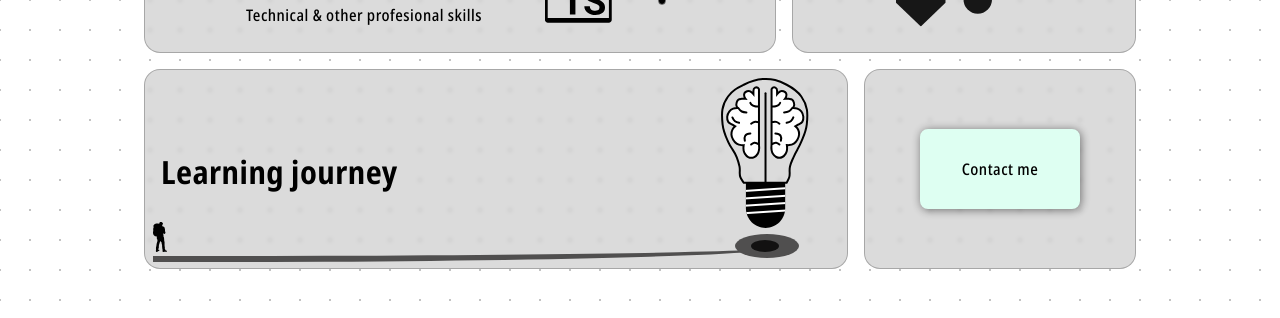
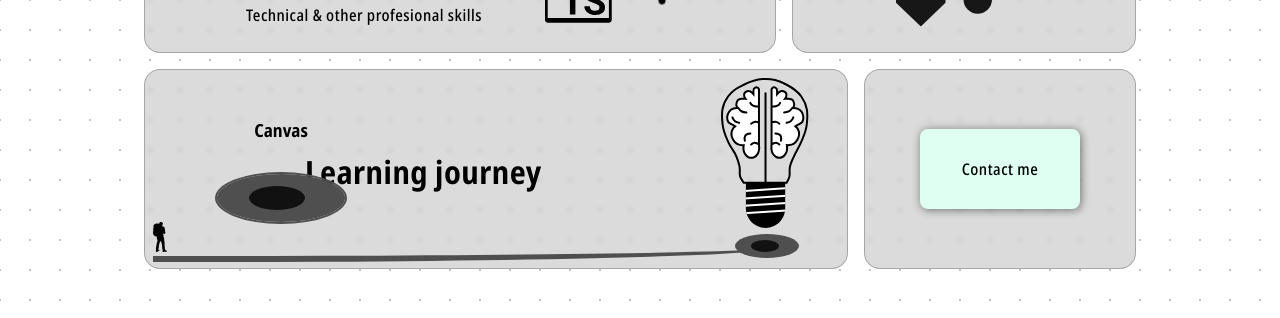
Before and after one commit to mBrossois/portfolio-bento, a Vue app: page / in a window 1280 px wide. Shown: the part 420-738 px from the top of the page. Built offline with nearby package versions, Linux system fonts and the light colour scheme.

Commit message:
added POI component

```diff
--- a/src/components/AppGrid.vue
+++ b/src/components/AppGrid.vue
@@ -7,7 +7,7 @@ import SectionProject from '@/components/sections/SectionProject.vue'
 import SectionExperience from '@/components/sections/SectionExperience.vue'
 import SectionLearning from '@/components/sections/SectionLearning.vue'
 import SectionContact from '@/components/sections/SectionContact.vue'
-import { Section } from '@/constants'
+import { section } from '@/constants'
 import SectionSkills from '@/components/sections/SectionSkills.vue'
 
 const selectedSection = ref(window.location.hash.substring(1))
@@ -40,66 +40,66 @@ onMounted(() => {
             class="grid-row-1-3 grid-col-1-3
                 md-grid-row-1-3 md-grid-col-1-4
                 lg-grid-row-1-4"
-            :name="Section.aboutMe"
+            :name="section.aboutMe"
             :expanded-section="selectedSection"
             @set-selected="setSelectedSection"
         >
-            <SectionAboutMe :is-expanded="selectedSection === Section.aboutMe"/>
+            <SectionAboutMe :is-expanded="selectedSection === section.aboutMe"/>
         </AppGridSection>
 
         <AppGridSection
             class="grid-row-1-3 grid-col-3-6
                 md-gid-row-1-3 md-grid-col-4-8
                 lg-grid-row-1-4 lg-grid-col-4-10"
-            :name="Section.projects"
+            :name="section.projects"
             :expanded-section="selectedSection"
             @set-selected="setSelectedSection"
         >
-            <SectionProject :is-expanded="selectedSection === Section.projects" />
+            <SectionProject :is-expanded="selectedSection === section.projects" />
         </AppGridSection>
 
         <AppGridSection
             class="grid-row-3-6 grid-col-1-6
                 md-grid-row-3-5 md-grid-col-1-8
                 lg-grid-row-4-6 lg-grid-col-1-10"
-            :name="Section.skillSet"
+            :name="section.skillSet"
             :expanded-section="selectedSection"
             @set-selected="setSelectedSection"
         >
-            <SectionSkills :is-expanded="selectedSection === Section.skillSet" />
+            <SectionSkills :is-expanded="selectedSection === section.skillSet" />
         </AppGridSection>
 
         <AppGridSection
             class="grid-row-6-10 grid-col-1-3
                 md-grid-row-1-5 md-grid-col-8-11
                 lg-grid-row-1-6 lg-grid-col-10-15"
-            :name="Section.experience"
+            :name="section.experience"
             :expanded-section="selectedSection"
             @set-selected="setSelectedSection"
         >
-            <SectionExperience :is-expanded="selectedSection === Section.experience" />
+            <SectionExperience :is-expanded="selectedSection === section.experience" />
         </AppGridSection>
 
         <AppGridSection
             class="grid-row-6-8 grid-col-3-6
                 md-grid-row-5-7 md-grid-col-1-7
                 lg-grid-row-6-9 lg-grid-col-1-11"
-            :name="Section.learningJourney"
+            :name="section.learningJourney"
             :expanded-section="selectedSection"
             @set-selected="setSelectedSection"
         >
-            <SectionLearning />
+            <SectionLearning :is-expanded="selectedSection === section.learningJourney"/>
         </AppGridSection>
 
         <AppGridSection
             class="grid__section grid-row-8-10 grid-col-3-6
                 md-grid-row-5-7 md-grid-col-7-11
                 lg-grid-row-6-9 lg-grid-col-11-15"
-            :name="Section.contactMe"
+            :name="section.contactMe"
             :expanded-section="selectedSection"
             @set-selected="setSelectedSection"
         >
-            <SectionContact :is-expanded="selectedSection === Section.contactMe"/>
+            <SectionContact :is-expanded="selectedSection === section.contactMe"/>
         </AppGridSection>
     </div>
 </template>
--- /dev/null
+++ b/src/components/LearningPoi.vue
@@ -0,0 +1,112 @@
+<script setup lang="ts">
+import { status } from '@/constants';
+import AppText from '@/components/AppText.vue';
+import { useTemplateRef } from 'vue';
+type Status = typeof status[keyof typeof status]
+
+defineSlots<{
+    default: string
+}>()
+
+defineProps<{
+    statusPoi: Status
+    description?: string
+}>()
+
+const dialog = useTemplateRef('dialog');
+
+function openDialog() {
+    console.log('click')
+    dialog.value?.show()
+}
+</script>
+
+<template>
+    <div class="poi absolute">
+        <div class="poi__title">
+            <AppText variant="h2">
+                <slot />
+            </AppText>
+        </div>
+        <div class="poi__point relative" @click="openDialog" />
+        <dialog ref="dialog" closedby='any' class="poi__dialog">
+            <AppText variant="span">{{ description }}</AppText>
+        </dialog>
+    </div>
+</template>
+
+<style scoped lang="scss">
+.poi {
+    display: flex;
+    flex-direction: column;
+    align-items: center;
+    gap: 2rem;
+
+    &__point {
+        transition: background-color 300ms ease-in-out;
+
+        width: 4rem;
+        height: 2rem;
+        border-radius: 100%;
+        background-color: var(--foreground-secondary);
+        outline: 2px solid var(--foreground-secondary);
+
+        @media screen and (min-width: $lg) {
+            width: 8rem;
+            height: 3rem;
+        }
+
+        &::after {
+            content: '';
+            transition: background-color 300ms ease-in-out;
+            position: absolute;
+            top: .5rem;
+            left: 1rem;
+            width: 2rem;
+            height: 1rem;
+            border-radius: 100%;
+            background-color: #000000c7;
+
+            @media screen and (min-width: $lg) {
+                width: 3.5rem;
+                height: 1.5rem;
+                left: 2rem;
+                top: .75rem;
+            }
+        }
+
+        &:hover {
+            background-color: var(--background-secondary);
+
+            &::after {
+                background-color: var(--foreground-secondary);
+            }
+        }
+    }
+
+    &__dialog {
+        padding: .5rem;
+        top: 7rem;
+        width: 14rem;
+        translate: -20%;
+        left: 50%;
+        background: unset;
+        border-color: white;
+        border-radius: 10px;
+
+        &::before {
+            content: "";
+            position: absolute;
+            translate: 0 -10px;
+            top: 0;
+            left: 2.2rem;
+            width: 0;
+            height: 0;
+            border-left: 10px solid transparent;
+            border-right: 10px solid transparent;
+            border-bottom: 10px solid white;
+        }
+    }
+}
+
+</style>
--- a/src/components/sections/SectionLearning.vue
+++ b/src/components/sections/SectionLearning.vue
@@ -1,31 +1,58 @@
 <script setup lang="ts">
+import { computed } from 'vue';
 import AppText from '@/components/AppText.vue';
 import ImageLight from '@/components/icons/ImageLight.vue';
 import ImageCharacter from '@/components/icons/ImageCharacter.vue';
+import LearningPoi from '@/components/LearningPoi.vue';
+import { status } from '@/constants';
+
+const props = defineProps<{
+    isExpanded: boolean
+}>()
+
+const learningClass = computed(() => ({
+    expanded: props.isExpanded
+}))
 </script>
 
 <template>
-    <div class="learning">
-        <AppText variant="h1" class="grid__title">Learning journey</AppText>
+    <div class="learning" :class="learningClass">
+        <AppText variant="h1" class="learning__title">Learning journey</AppText>
         <div class="learning__content absolute">
             <div class="learning__content__road absolute" />
             <div class="learning__content__poi absolute" />
             <ImageLight class="learning__content__light absolute" />
             <ImageCharacter class="learning__content__character absolute" />
+            <LearningPoi class="first-poi" :status-poi="status.todo" description="Using canvas to build 2d scenes">Canvas</LearningPoi>
         </div>
     </div>
 </template>
 
 <style lang="scss" scoped>
+.first-poi {
+    left: 4.5rem;
+    top: 3rem;
+}
+
 .learning {
+    transition: padding 300ms ease-in-out;
     width: 100%;
     height: 100%;
 
-    padding-top: 5rem;
-    padding-left: 1rem;
-    text-align: start;
+    padding-top: 1rem;
+    padding-left: 2rem;
 
-    .grid__title {
+    @media screen and (min-width: $md) {
+        padding-top: 2.5rem;
+        padding-left: 3rem;
+    }
+
+    @media screen and (min-width: $lg) {
+        padding-top: 5rem;
+        padding-left: 10rem;
+    }
+
+    &__title {
         width: 6rem;
 
         @media screen and (min-width: $md) {
@@ -139,4 +166,35 @@ import ImageCharacter from '@/components/icons/ImageCharacter.vue';
         }
     }
 }
+
+.expanded.learning {
+    transition: padding 300ms ease-in-out 400ms;
+
+    padding-top: 1rem;
+    padding-left: 2rem;
+
+    .learning {
+        &__title {
+            width: 16rem;
+        }
+
+        &__content {
+            top: 8rem;
+
+            &__light {
+                left: 17rem;
+            }
+
+            &__poi {
+                left: 17.375rem;
+            }
+
+            &__road {
+                left: 8.5rem;
+            }
+        }
+
+    }
+
+}
 </style>
--- a/src/constants/index.ts
+++ b/src/constants/index.ts
@@ -1,8 +1,14 @@
-export const Section = {
+export const section = {
     aboutMe: 'about-me',
     projects: 'projects',
     skillSet: 'skill-set',
     experience: 'experience',
     learningJourney: 'learning-journey',
     contactMe: 'contact-me'
-} as const;
+} as const
+
+export const status = {
+    todo: 'To do',
+    inProgress: 'In progress',
+    done: 'Done'
+} as const
```
